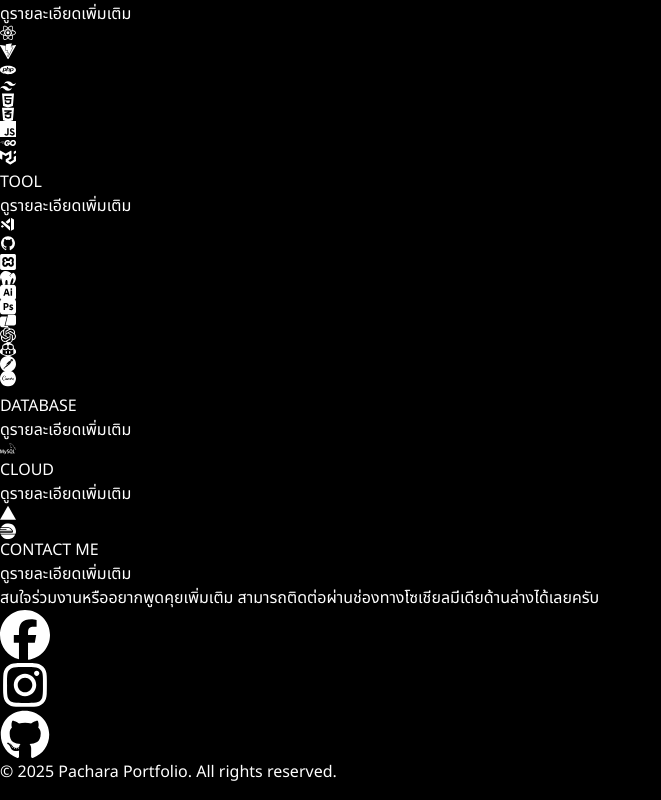
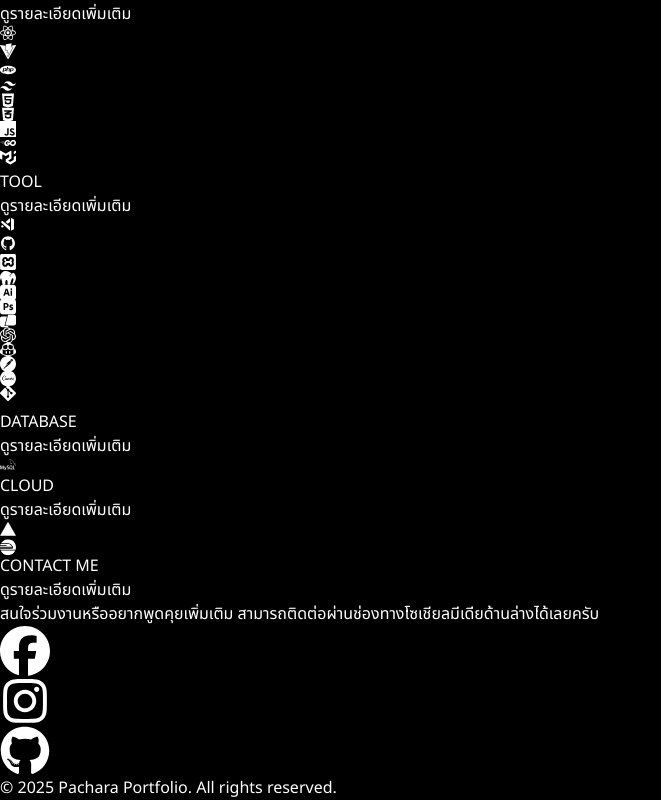
Before and after one commit to Pachared42/pachara, a React (Vite) app: page / in a window 1280 px wide. Shown: the part 7796-8596 px from the top of the page, without its empty margins (0-661 px from the left). Built offline with nearby package versions, Linux system fonts and the light colour scheme.

Commit message:
เอา icon Git มาแสดง

```diff
--- a/src/components/Skills.jsx
+++ b/src/components/Skills.jsx
@@ -1,4 +1,3 @@
-import { i } from "framer-motion/client";
 import { SKILLS } from "../constants";
 import { TOOLS } from "../constants";
 import { DATABASES } from "../constants";
@@ -33,7 +32,7 @@
 };
 
 const AnimatedItemGroup = ({ data, extractItems }) => (
-  <div className="flex flex-wrap items-center justify-center gap-5 pt-2">
+  <div className="flex flex-wrap items-center justify-center gap-8 pt-2">
     {data.map((item, index) => (
       <motion.div
         key={index}
@@ -150,6 +149,8 @@
             item.tool11,
             item.tool12,
             item.tool13,
+            item.tool14,
+            item.tool15,
           ]}
         />
       </motion.div>
```
